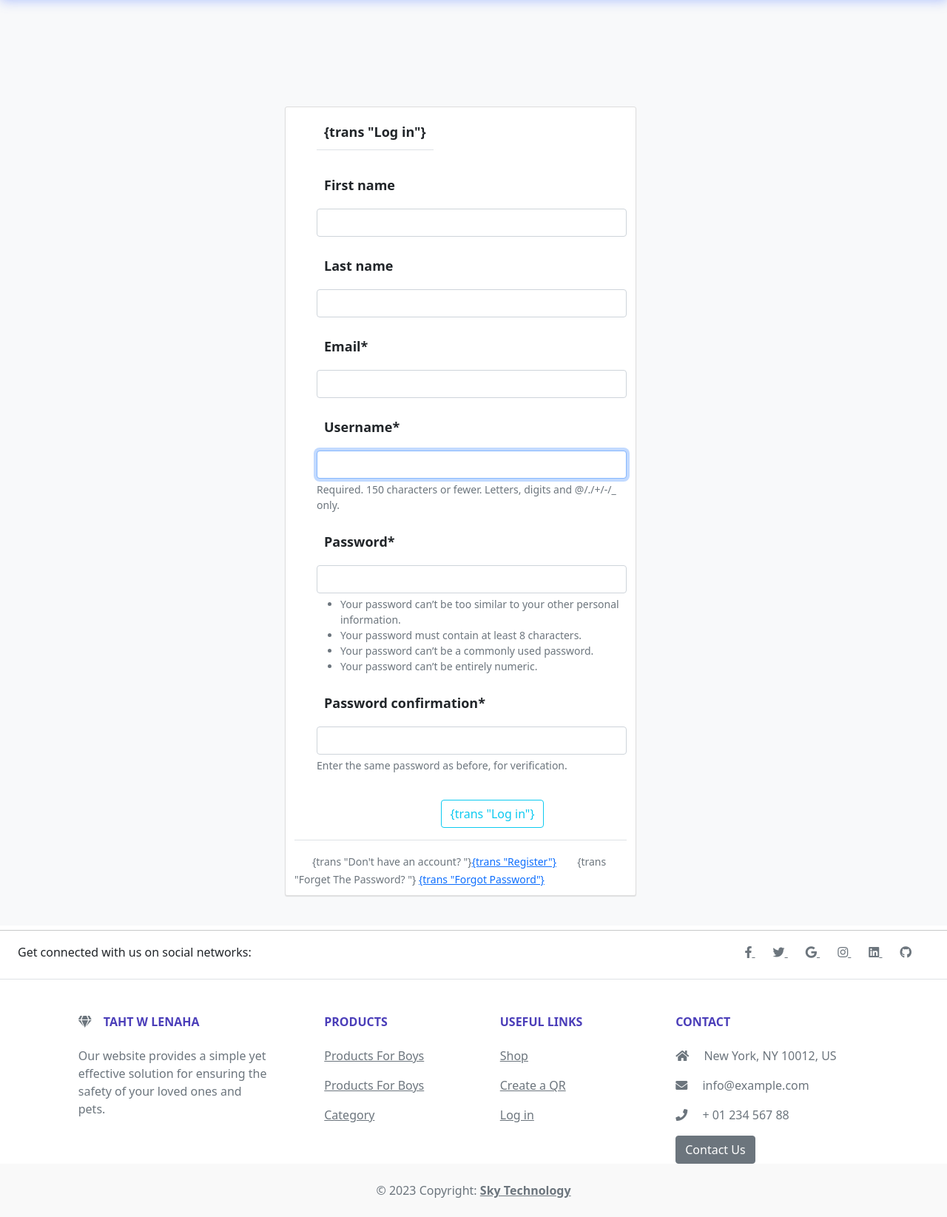
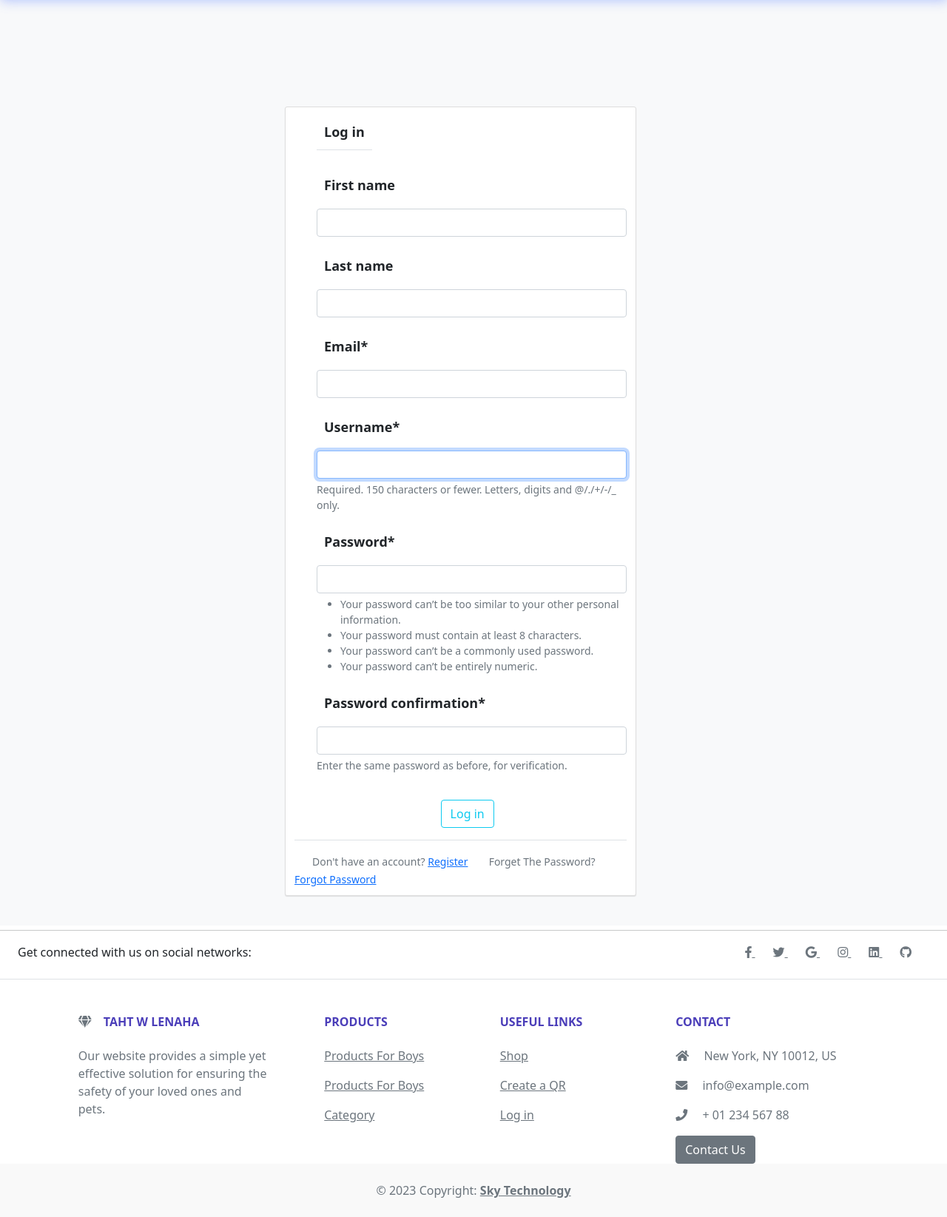
Before and after one commit to yousefmankoulah/Qr_findMyKids, a Django app: template findMe/home/templates/login.html in a window 1280 px wide. Shown: the part 119-1764 px from the top of the page at 74% size. Run offline with Django 4.2, Linux system fonts and the light colour scheme; the template is opened without the code that fills it: values that come from a table or form of the project are taken from there, others are empty; some libraries are stand-ins or nearby versions.

Commit message:
Update login.html

```diff
--- a/findMe/home/templates/login.html
+++ b/findMe/home/templates/login.html
@@ -14,17 +14,17 @@
 
   <form method="POST">
     {% csrf_token %}
-        <label class="border-bottom mb-4">{trans "Log in"}</label>
+        <label class="border-bottom mb-4">{% trans "Log in" %}</label>
             {{ form|crispy }}
     <div class="form-group">
-      <button type="submit" class="btn btn-outline-info" style=" position: relative; left: 40%;">{trans "Log in"}</button>
+      <button type="submit" class="btn btn-outline-info" style=" position: relative; left: 40%;">{% trans "Log in" %}</button>
     </div>
   </form>
   <div class="border-top pt-3">
 
-      <small class="text-muted ml-4">{trans "Don't have an account? "}<a href="{% url 'register' %}">{trans "Register"}</a></small>
-      <small class="text-muted ml-4">{trans "Forget The Password? "}
-        <a href="{% url 'password_reset' %}">{trans "Forgot Password"}</a>
+      <small class="text-muted ml-4">{% trans "Don't have an account? " %}<a href="{% url 'register' %}">{% trans "Register" %}</a></small>
+      <small class="text-muted ml-4">{% trans "Forget The Password? " %}
+        <a href="{% url 'password_reset' %}">{% trans "Forgot Password" %}</a>
       </small>
 
   </div>
```
